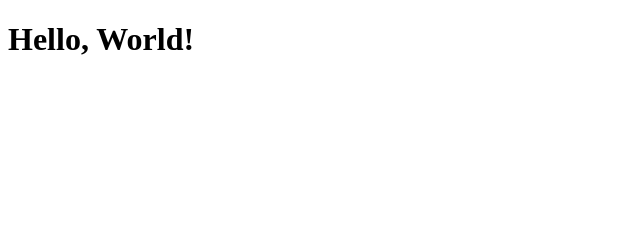
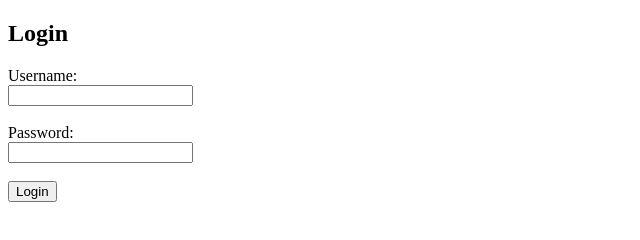
Before and after one commit to chapversedublin/chapversedublin.github.io, a plain HTML site: page index.html in a window 1280 px wide. Shown: the whole page, without its empty margins (0-640 px from the left). Drawn offline with Linux system fonts and the light colour scheme.

Commit message:
Update index.html

```diff
--- a/index.html
+++ b/index.html
@@ -1,9 +1,18 @@
 <!DOCTYPE html>
 <html>
   <head>
-    <title>Hello World</title>
+    <title>Login Page</title>
   </head>
   <body>
-    <h1>Hello, World!</h1>
+    <h2>Login</h2>
+    <form action="/login" method="POST">
+      <label for="username">Username:</label><br />
+      <input type="text" id="username" name="username" required><br /><br />
+
+      <label for="password">Password:</label><br />
+      <input type="password" id="password" name="password" required><br /><br />
+
+      <input type="submit" value="Login">
+    </form>
   </body>
 </html>
```
